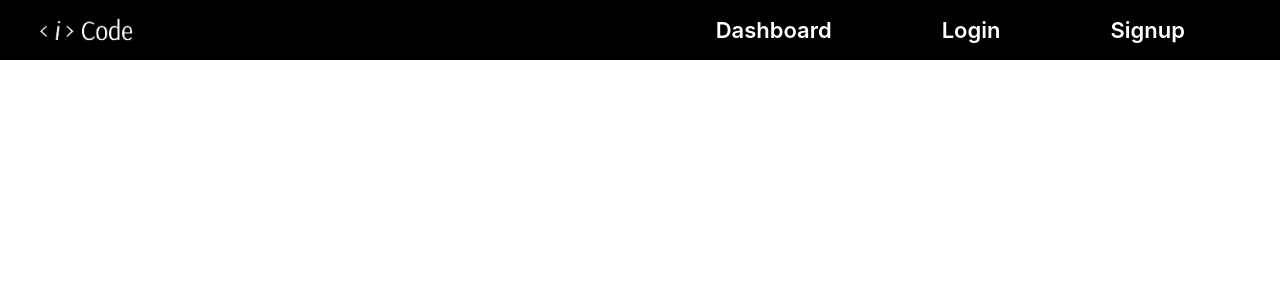
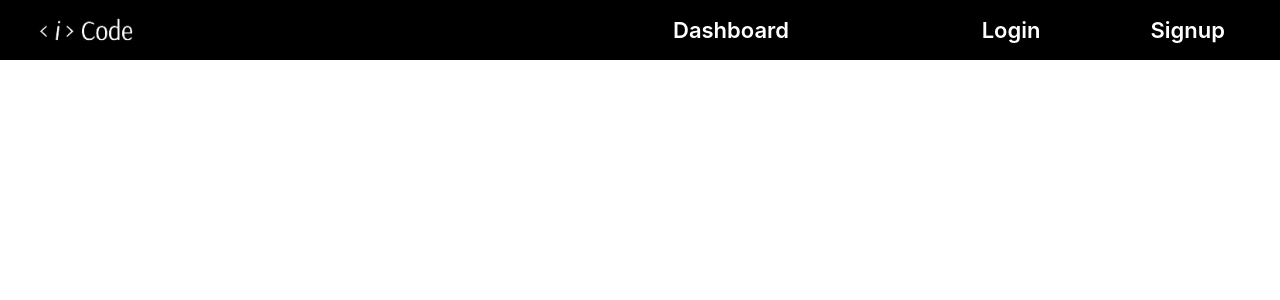
Before and after one commit to kavya-r30/Anti-Kaleshi-Inheritance, a React (Create React App) app in the folder dashboard/: page / in a window 1280 px wide. Shown: the top 300 px of the page. Built offline with nearby package versions, Linux system fonts and the light colour scheme.

Commit message:
adjustments

```diff
--- a/dashboard/src/components/Navbar.css
+++ b/dashboard/src/components/Navbar.css
@@ -1,58 +1,56 @@
 /* Navbar Styling */
 .navbar {
   position: fixed; /* Position navbar fixed at the top */
-  top: 0px; /* Align navbar at the top */
-  left: 0px; /* Align navbar to the left */
-  width: 100%; /* Navbar width */
-  height: 60px; /* Height of the navbar */
-  background-color: #000000; /* Background color */
+  top: 0;
+  left: 0;
+  width: 100%;
+  height: 60px;
+  background-color: #000;
   display: flex;
-  justify-content: space-between; /* Space out the logo and links */
+  justify-content: space-between;
   align-items: center;
-  padding: 0 20px; /* Padding for navbar content */
-  box-sizing: border-box; /* Include padding and borders in the width/height calculation */
-  z-index: 0; /* Ensure navbar stays behind logo */
-  opacity: 0; /* Initially hide the navbar */
-  animation: fadeIn 1s forwards; /* Apply fadeIn animation */
+  padding: 0 20px;
+  z-index: 0;
+  opacity: 0;
+  animation: fadeIn 1s forwards; /* Fade-in animation */
 }
 
-/* Keyframes for fading in the navbar */
+/* FadeIn Animation */
 @keyframes fadeIn {
   0% {
-    opacity: 0; /* Initially hidden */
+    opacity: 0;
   }
   100% {
-    opacity: 1; /* Fully visible */
+    opacity: 1;
   }
 }
 
 /* Logo container */
 .logo-container {
   display: flex;
-  align-items: center; /* Center the logo vertically */
-  opacity: 0; /* Initially hide the logo */
-  animation: fadeIn 1s forwards; /* Apply fade-in with the same timing as navbar */
+  align-items: center;
+  opacity: 0;
+  animation: fadeIn 1s forwards;
 }
 
 .navbar-logo {
-  width: 140px; /* Adjust the size of the logo */
-  height: 56px; /* Maintain the aspect ratio of the logo */
+  width: 140px;
+  height: 56px;
+  margin-right: 20px;
+  animation: zoomIn 1s ease-in-out;
+  border-radius: 8px;
   padding-top: 8px;
-  margin-right: 20px; /* Add space between the logo and navbar links */
-  animation: zoomIn 1s ease-in-out; /* Add zoom-in effect to the logo */
-  border-radius: 8px;
-  transition: transform 1s ease-in-out, opacity 1s ease; /* Apply transition to the logo */
 }
 
-/* Keyframes for logo zoom-in animation */
+/* Zoom-in animation for logo */
 @keyframes zoomIn {
   0% {
-    transform: scale(0.8); /* Start from a smaller size */
-    opacity: 0; /* Start with invisible logo */
+    transform: scale(0.8);
+    opacity: 0;
   }
   100% {
-    transform: scale(1); /* End with normal size */
-    opacity: 1; /* Logo becomes fully visible */
+    transform: scale(1);
+    opacity: 1;
   }
 }
 
@@ -61,59 +59,81 @@
   list-style: none;
   display: flex;
   margin: 0;
-  padding-right: 20px;
-  opacity: 0; /* Initially hide the navbar links */
-  animation: fadeIn 1s forwards; /* Apply fade-in with the same timing as navbar */
+  opacity: 0;
+  animation: fadeIn 1s forwards;
+  flex-grow: 1;
+  justify-content: flex-end;
 }
 
 /* Each navbar item */
 .navbar-item {
-  margin: 0 30px; /* Space between buttons */
-  opacity: 0; /* Initially hide navbar items */
-  animation: fadeIn 1s forwards; /* Apply fade-in with the same timing as navbar */
+  margin: 0 10px;
+  opacity: 0;
+  animation: fadeIn 1s forwards;
 }
 
 /* Navbar link style */
 .navbar-link {
   text-decoration: none;
-  color: #ffffff; /* Text color */
-  background-color: #000000; /* Background color */
-  font-size: 22px; /* Font size */
+  color: #fff;
+  background-color: #000;
+  font-size: 22px;
   font-weight: 600;
-  padding: 8px 25px; /* Reduced padding to reduce box height */
-  border-radius: 8px; /* Rounded corners */
-  text-align: center; /* Center text inside the button */
-  transition: all 0.3s ease; /* Smooth transition for the effect */
-  width: 180px; /* Fixed width for each button */
-  box-sizing: border-box; /* Include padding and borders in the element's total width and height */
+  padding: 8px 25px;
+  border-radius: 8px;
+  text-align: center;
+  transition: all 0.3s ease;
+  width: 160px;
+  box-sizing: border-box;
 }
 
 /* Hover effect for navbar links */
 .navbar-link:hover {
-  color: #ffffff; /* Change text color on hover */
-  background-color: #6c0065; /* Purple background on hover */
-  transform: scale(1.1); /* Slightly grow the box on hover */
-  box-shadow: 0px 4px 10px rgba(0, 0, 0, 0.1); /* Optional: Add a subtle shadow */
+  background-color: #6c0065;
+  transform: scale(1.1);
+  box-shadow: 0 4px 10px rgba(0, 0, 0, 0.1);
 }
 
 /* Add responsiveness for smaller screens */
 @media (max-width: 768px) {
   .navbar {
-    justify-content: center; /* Center navbar content on small screens */
-    padding: 0 10px; /* Reduce padding */
+    justify-content: center;
+    padding: 0 10px;
   }
 
   .navbar-links {
-    flex-direction: column; /* Stack items vertically */
-    align-items: center; /* Center items vertically */
+    flex-direction: column;
+    align-items: center;
   }
 
   .navbar-item {
-    margin: 8px 0; /* Reduced space between buttons */
+    margin: 8px 0;
   }
 
   .navbar-link {
-    width: 150px; /* Adjust width for smaller screens */
-    padding: 12px 20px; /* Adjust padding for smaller screens */
+    width: 150px;
+    padding: 12px 20px;
   }
 }
+
+/* Center the Dashboard link */
+.centered-link {
+  flex-grow: 1;
+  display: flex;
+}
+
+/* Move Dashboard button a bit towards the right */
+.centered-link .navbar-link {
+  margin-left: 418px;
+}
+
+/* Move Login and Signup a bit towards the right */
+.navbar-links .navbar-item:not(.centered-link) {
+  margin-right: 50px;
+}
+
+/* Reduce space between Login and Signup buttons */
+.navbar-links .navbar-item:nth-child(2),
+.navbar-links .navbar-item:nth-child(3) {
+  margin-left: 10px;
+}
--- a/dashboard/src/components/Navbar.js
+++ b/dashboard/src/components/Navbar.js
@@ -11,11 +11,15 @@ const Navbar = () => {
         </a>
       </div>
       <ul className="navbar-links">
-        <li className="navbar-item">
-          <a href="/dashboard" className="navbar-link">
-            Dashboard
-          </a>
-        </li>
+        {/* Center the Dashboard link */}
+        <div className="centered-link">
+          <li className="navbar-item">
+            <a href="/dashboard" className="navbar-link">
+              Dashboard
+            </a>
+          </li>
+        </div>
+        {/* Other links remain as they are */}
         <li className="navbar-item">
           <a href="/login" className="navbar-link">
             Login
```
